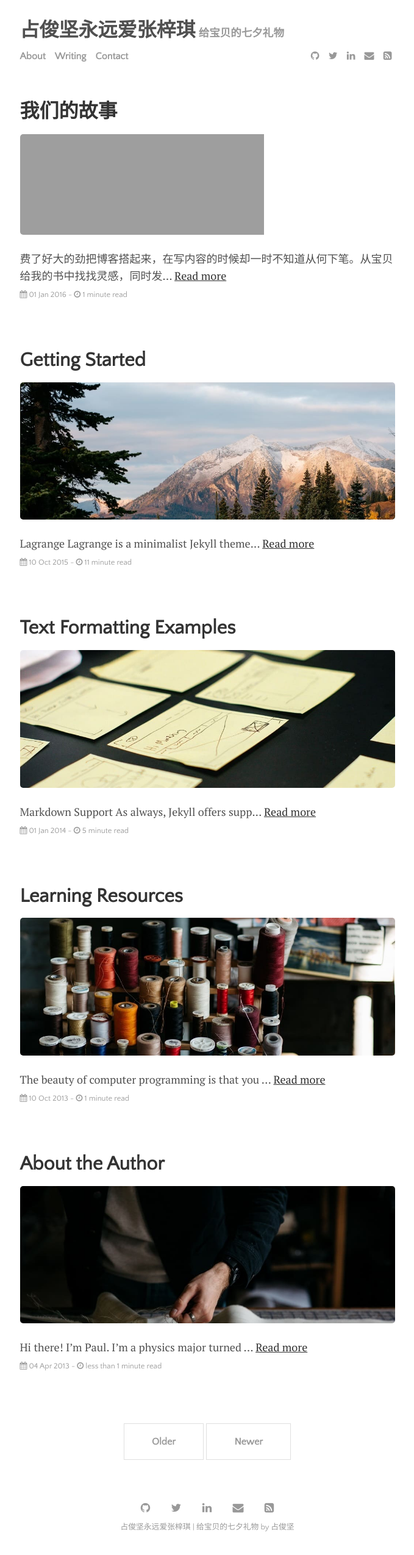
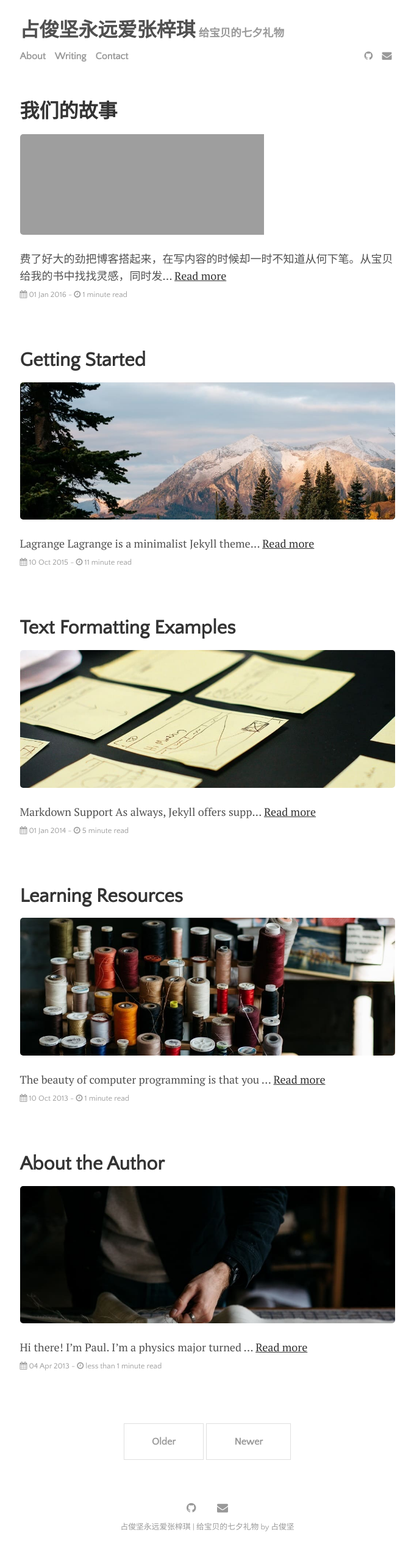
Before and after one commit to zjj-love-zzq-forever/zjj-love-zzq-forever.github.io, a Jekyll site: the page built from index.html, in a window 1280 px wide. Shown: the whole page at 61% size, without its empty margins (300-979 px from the left). Built offline with Jekyll 4.4.1, drawn with Linux system fonts in a browser that asks for light colours; the list of posts is cut into pages by our own code.

Commit message:
fix icons

```diff
--- a/_data/settings.yml
+++ b/_data/settings.yml
@@ -13,11 +13,8 @@ menu:
 
 # Available social icons are powered by Font Awesome, so you can use any icon that they offer
 social:
-- {icon: 'github', link: 'https://www.github.com/lenpaul'}
-- {icon: 'twitter', link: 'https://twitter.com/paululele'}
-- {icon: 'linkedin', link: 'http://www.linkedin.com/in/lenpaul/'}
-- {icon: 'envelope', link: 'mailto:l.nguyen.paul@gmail.com'}
-- {icon: 'rss-square', link: '/feed.xml'}
+- {icon: 'github', link: 'https://www.github.com/zjj-love-zzq-forever'}
+- {icon: 'envelope', link: 'mailto:zjj51234@foxmail.com'}
 # - {icon: 'rss-square', link: '/rss-feed.xml'}
 
 # Customize site text
```
Also changed, not shown: 11 other files.
